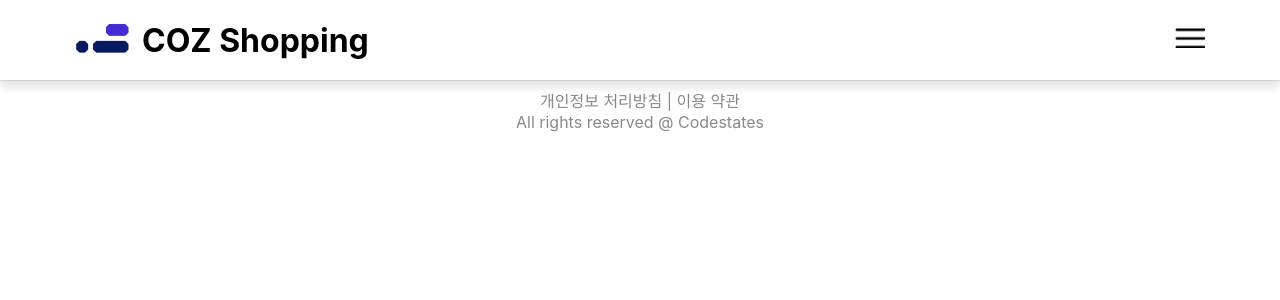
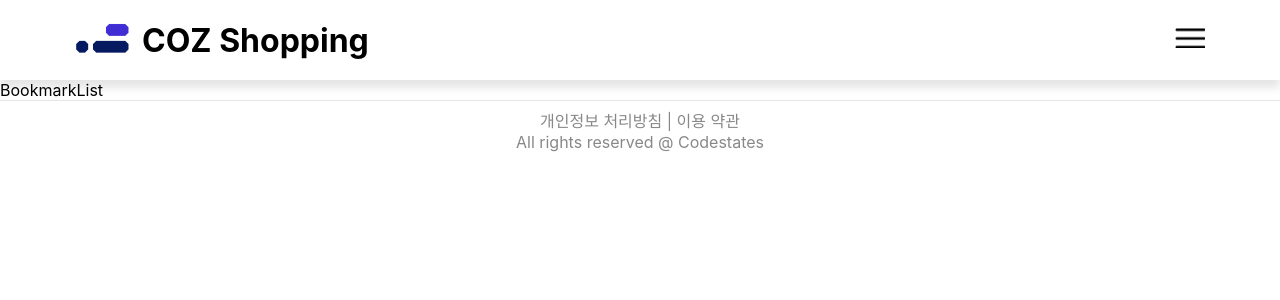
Before and after one commit to youngyun213/fe-sprint-coz-shopping, a React (Create React App) app: page /bookmarklist in a window 1280 px wide. Shown: the top 300 px of the page. Built offline with nearby package versions, Linux system fonts and the light colour scheme.

Commit message:
북마크리스트 페이지 이름 변경

```diff
--- a/src/App.js
+++ b/src/App.js
@@ -5,7 +5,7 @@ import Header from "./components/Header";
 import Footer from "./components/Footer";
 import Main from "./pages/Main";
 import ProductList from "./pages/ProductList";
-import Bookmark from "./pages/Bookmark";
+import BookmarkList from "./pages/BookmarkList";
 
 function App() {
   return (
@@ -15,7 +15,7 @@ function App() {
       <Routes>
         <Route path="/" element={<Main />} />
         <Route path="/productlist" element={<ProductList />} />
-        <Route path="/bookmark" element={<Bookmark />} />
+        <Route path="/bookmarklist" element={<BookmarkList />} />
       </Routes>
       <Footer />
     </Router>
--- a/src/components/Dropdown.js
+++ b/src/components/Dropdown.js
@@ -70,7 +70,7 @@ function Dropdown() {
           </Link>
         </li>
         <li>
-          <Link to="/bookmark" style={{ color: "inherit", textDecoration: "inherit" }}>
+          <Link to="/bookmarklist" style={{ color: "inherit", textDecoration: "inherit" }}>
             <img src="../bookmark_icon.png" />
             북마크 페이지
           </Link>
--- /dev/null
+++ b/src/components/Product.js
@@ -0,0 +1,5 @@
+function Product() {
+  return <></>;
+}
+
+export default Product;
--- a/src/pages/Bookmark.js
+++ /dev/null
@@ -1,5 +0,0 @@
-function Bookmark() {
-  return <div>Bookmark</div>;
-}
-
-export default Bookmark;
--- /dev/null
+++ b/src/pages/BookmarkList.js
@@ -0,0 +1,5 @@
+function BookmarkList() {
+  return <div>BookmarkList</div>;
+}
+
+export default BookmarkList;
```
